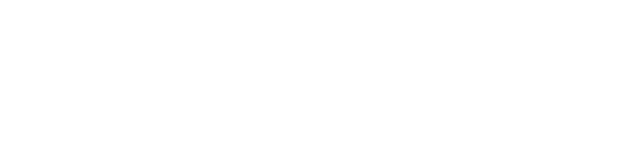
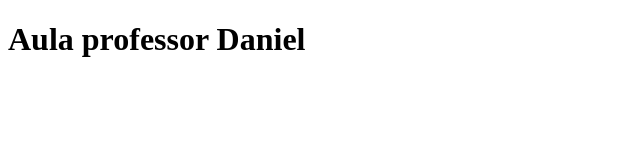
Before and after one commit to ArthurBurgarinFrank/git-bash-remote, a plain HTML site: page index.html in a window 1280 px wide. Shown: the whole page, without its empty margins (0-640 px from the left). Drawn offline with Linux system fonts and the light colour scheme.

Commit message:
Commit aula

```diff
--- a/index.html
+++ b/index.html
@@ -7,6 +7,6 @@
     <title>Document</title>
 </head>
 <body>
-
+    <h1> Aula professor Daniel </h1>
 </body>
 </html>
```
